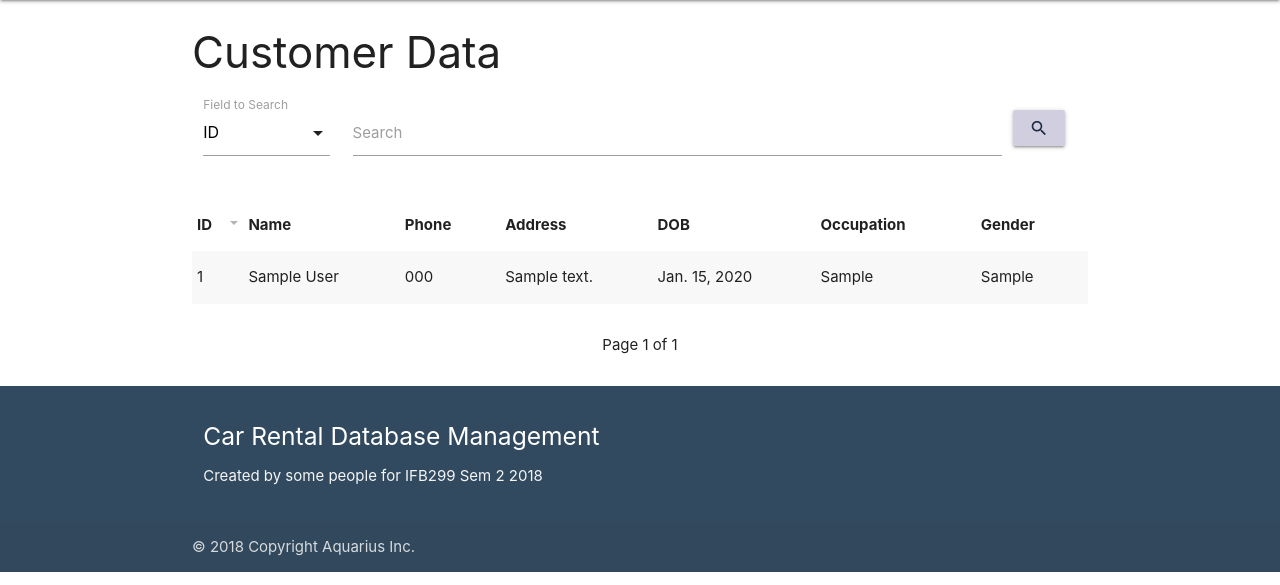
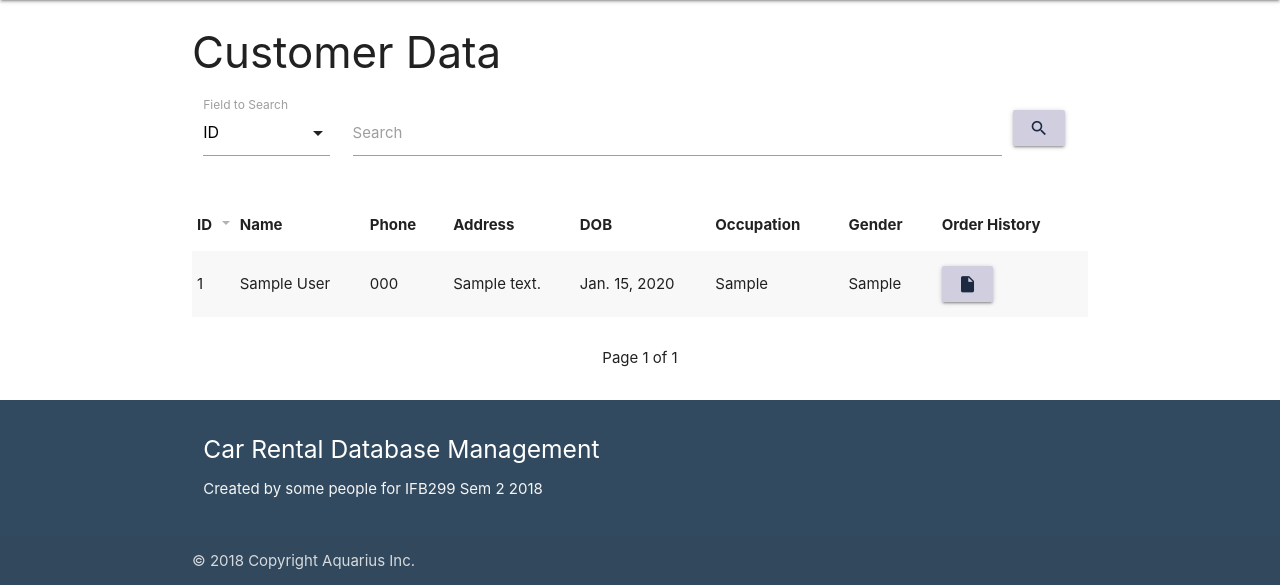
Before and after one commit to AquariusInc/CRDMP, a Django app: page /customers in a window 1280 px wide. Shown: the part 64-649 px from the top of the page. Run offline with Django 3.2, Linux system fonts and the light colour scheme; tables that the repository leaves empty hold one stand-in row (values such as "Sample post"); parts of the project's set-up code (start-up, migrations or seed data) failed here and were passed over.

Commit message:
added order history button in customers view

```diff
--- a/mysite/RentalApp/templates/customers_table.html
+++ b/mysite/RentalApp/templates/customers_table.html
@@ -39,6 +39,7 @@
             <th>DOB</th>
             <th>Occupation</th>
             <th>Gender</th>
+            <th>Order History</th>
         </tr>
         </thead>
 
@@ -52,6 +53,7 @@
             <td>{{ item.dob }}</td>
             <td>{{ item.occupation }}</td>
             <td>{{ item.gender }}</td>
+            <td><a class="btn" href="/customerhistory?search_field=id&search_box={{ item.id }}"><i class="material-icons">insert_drive_file</i></a></td>
         </tr>
         {% endfor %}
         </tbody>
--- a/mysite/RentalApp/views.py
+++ b/mysite/RentalApp/views.py
@@ -135,10 +135,7 @@ def rental_table(request):
     return render(request, 'rental_table.html', {'orders': orders})
 
 
-
-
 def customer_history(request):
-
     if request.GET.get('search_field'):
         field = request.GET.get('search_field')
         query = request.GET.get('search_box')
```
